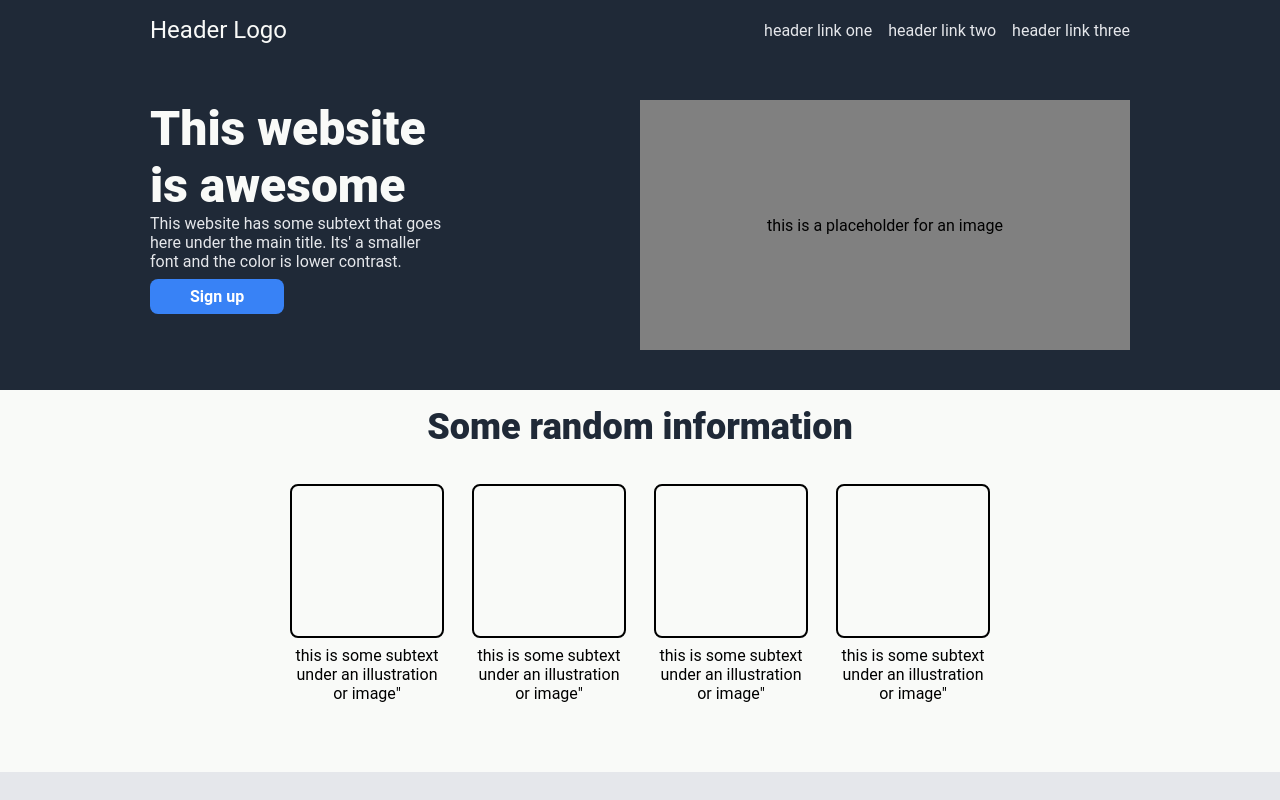
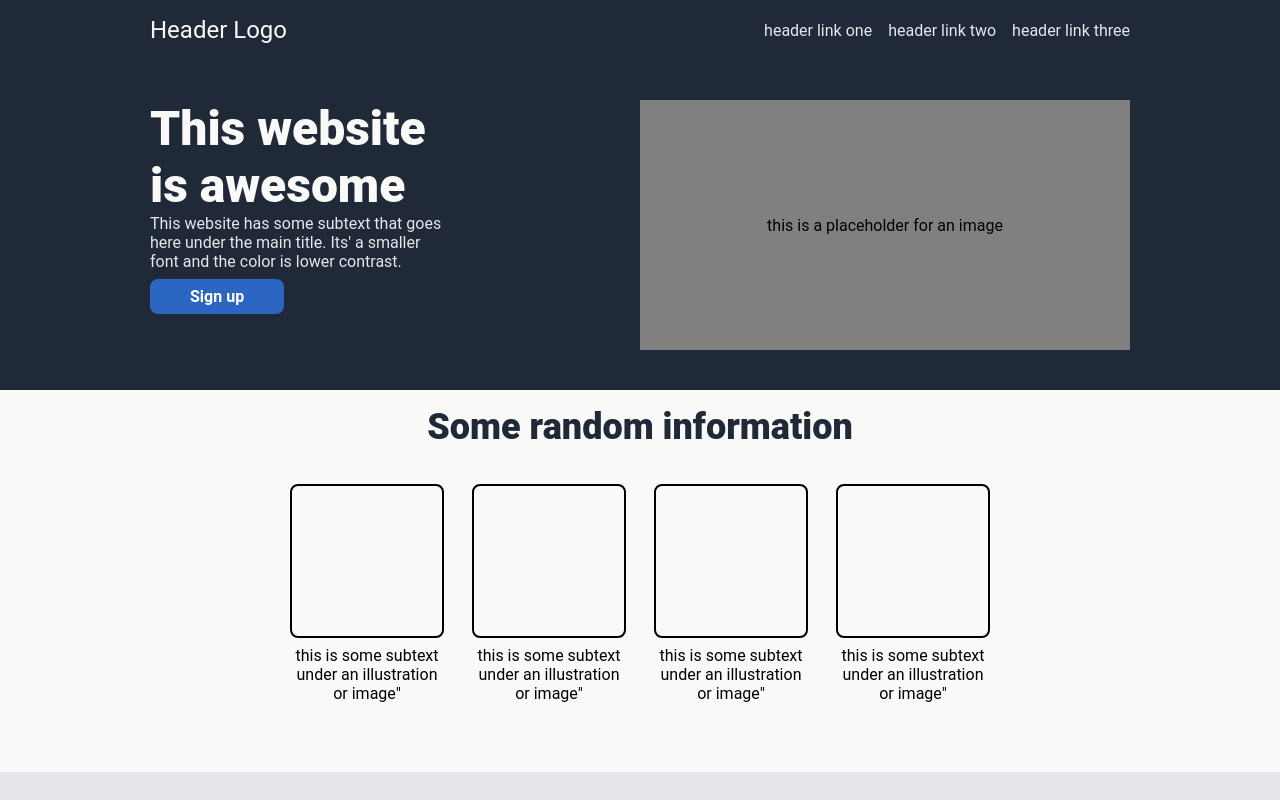
Before and after one commit to FlumeTheLearner/landing-page, a plain HTML site: page index.html in a window 1280 px wide. In both pictures the pointer is over the button 217 px from the left and 296 px from the top of the page. Shown: the top 800 px of the page. Drawn offline with Linux system fonts and the light colour scheme.

Commit message:
added hover state to button

```diff
--- a/css/style.css
+++ b/css/style.css
@@ -207,3 +207,7 @@ ul {
     display: flex;
     gap: 16px;
 }
+
+button:hover {
+    background-color: #2b66c2;
+}
```
